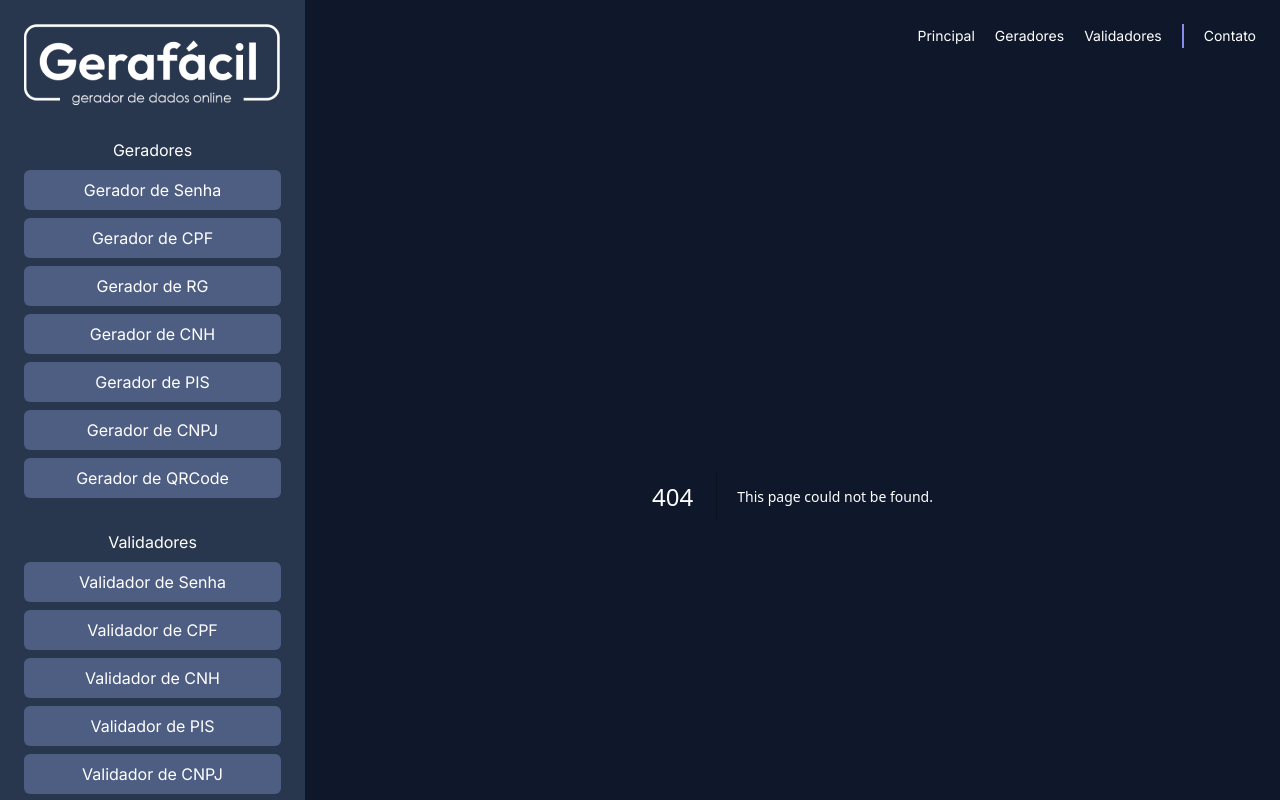
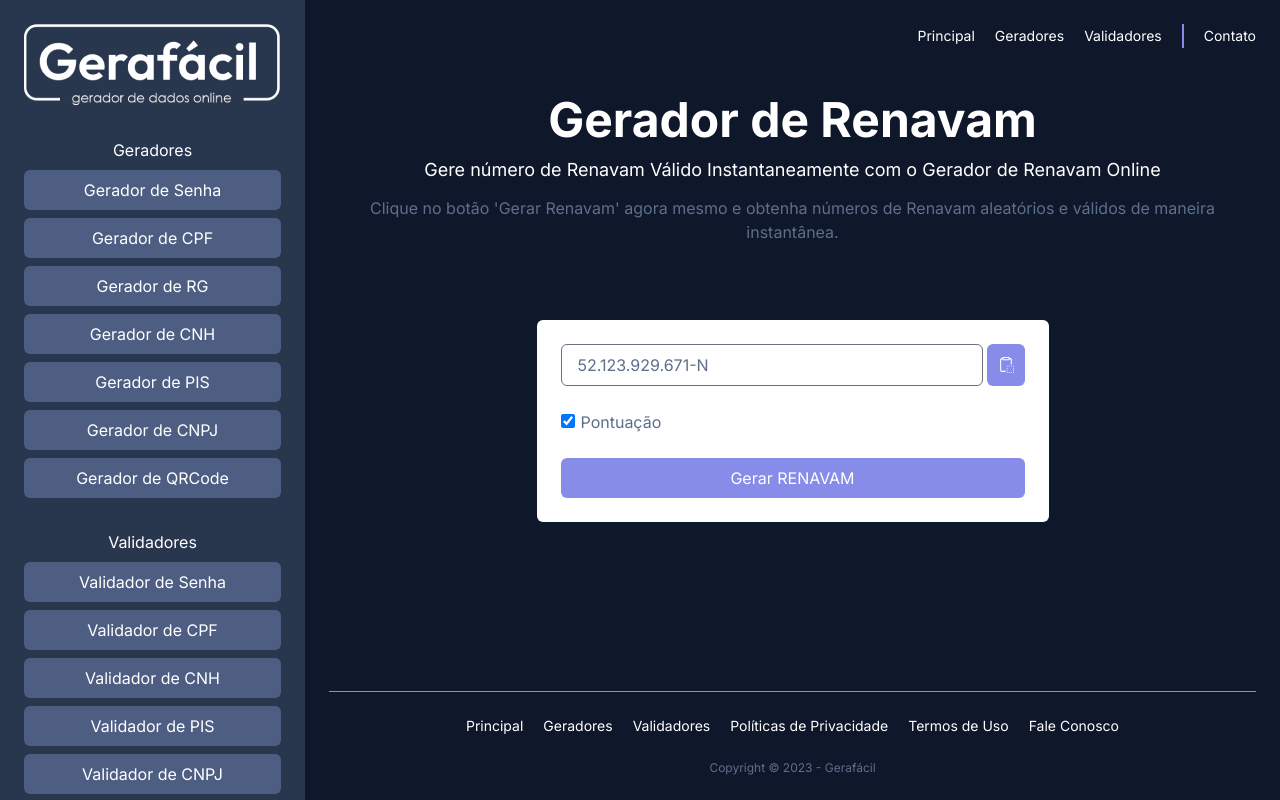
Before and after one commit to awa-minds/gera-facil, a Next.js app: page /geradores/gerador-renavam in a window 1280 px wide. Before the commit this address had no page. Built offline with nearby package versions, Linux system fonts and the light colour scheme.

Commit message:
feat: inclusão do gerador de renavam
inclusão do gerador de renavam

```diff
--- /dev/null
+++ b/src/app/geradores/gerador-renavam/RenavamGenerator.tsx
@@ -0,0 +1,119 @@
+'use client'
+
+import { useEffect, useState } from 'react'
+import { RxClipboardCopy } from 'react-icons/rx'
+
+export const RenavamGenerator = () => {
+  const [renavam, setRenavam] = useState('')
+  const [mask, setMask] = useState(true)
+
+  const generateRenavam = () => {
+    const renavamTemp = gerarNumerosRenavam()
+    formatRenavam(renavamTemp)
+  }
+
+  const formatRenavam = (value: string) => {
+    if (!mask) {
+      value = value.toString().replace(/\D/g, '')
+    } else {
+      value = value.toString()
+      value =
+        value.substring(0, 2) +
+        '.' +
+        value.substring(2, 5) +
+        '.' +
+        value.substring(5, 8) +
+        '.' +
+        value.substring(8, 11) +
+        '-' +
+        value.substring(11, 12)
+    }
+    setRenavam(value)
+  }
+
+  const gerarNumerosRenavam = () => {
+    let numeros = ''
+    for (let i = 0; i < 11; i++) {
+      numeros += Math.floor(Math.random() * 10)
+    }
+    const renavamDigitoVerificador = calculateRenavamDigit(numeros)
+    const renavamCompleto = numeros + renavamDigitoVerificador
+
+    return renavamCompleto
+  }
+
+  const calculateRenavamDigit = (value: string) => {
+    const weights = [3, 2, 9, 8, 7, 6, 5, 4, 3, 2]
+    let sum = 0
+
+    for (let i = 0; i < value.length; i++) {
+      sum += parseInt(value[i]) * weights[i]
+    }
+
+    const remainder = sum % 11
+    if (remainder === 0 || remainder === 1) {
+      return '0'
+    } else {
+      const digit = 11 - remainder
+      return digit.toString()
+    }
+  }
+
+  const handleCopyToClipboard = () => {
+    navigator.clipboard.writeText(renavam)
+  }
+
+  useEffect(() => {
+    if (renavam === '') {
+      generateRenavam()
+    } else {
+      formatRenavam(renavam)
+    }
+
+    // eslint-disable-next-line react-hooks/exhaustive-deps
+  }, [mask])
+
+  return (
+    <div>
+      <div className="m-auto flex min-w-[380px] max-w-lg flex-col gap-6 rounded-md bg-white p-6">
+        <div className="flex flex-col gap-3">
+          <div className="flex items-center justify-between gap-1">
+            <input
+              defaultValue={renavam}
+              className="w-full rounded-md border border-gray-500 px-4 py-2"
+            />
+
+            <div
+              className="flex h-[42px] w-[42px] cursor-pointer items-center justify-center rounded-md bg-awa-100"
+              onClick={handleCopyToClipboard}
+              title="Copiar RENAVAM"
+            >
+              <RxClipboardCopy color="white" />
+            </div>
+          </div>
+        </div>
+
+        <div className="text flex flex-col gap-3">
+          <div className="grid grid-cols-2">
+            <label className="flex cursor-pointer items-baseline space-x-1.5">
+              <input
+                type="checkbox"
+                className="form-checkbox h-3.5 w-3.5"
+                checked={mask}
+                onChange={() => setMask(!mask)}
+              />
+              <span>Pontuação</span>
+            </label>
+          </div>
+        </div>
+
+        <button
+          className="rounded-md bg-awa-100 px-6 py-2 text-white transition-colors hover:bg-awa-300"
+          onClick={generateRenavam}
+        >
+          Gerar RENAVAM
+        </button>
+      </div>
+    </div>
+  )
+}
--- /dev/null
+++ b/src/app/geradores/gerador-renavam/page.tsx
@@ -0,0 +1,29 @@
+/* eslint-disable react/no-unescaped-entities */
+import { RenavamGenerator } from './RenavamGenerator'
+import Page from '@/components/Page'
+
+export const metadata = {
+  title: 'Gerador de Renavam Online | GeraFácil',
+  description:
+    'Obtenha um número de Renavam válido de forma rápida e fácil com o nosso gerador de Renavam válido do GeraFácil. Gere o seu Renavam com segurança e confiança.',
+  keywords:
+    'gerador de renavam, gerador de Renavam online, Renavam válido, número de renavam, GeraFácil, ferramenta online, gerador de dados, gerador de dados online, gerador de renavam com dados, gerador e validador de renavam, geradores de renavam, renavam gerador online',
+  robots: 'index, follow',
+  author: 'GeraFácil',
+  canonical: 'https://www.gerafacil.com.br/geradores/gerador-renavam',
+}
+
+export default function GeradorDeRenavamPage() {
+  return (
+    <Page
+      title="Gerador de Renavam"
+      subtitle="Gere número de Renavam Válido Instantaneamente com o Gerador de Renavam Online"
+      description="Clique no botão 'Gerar Renavam' agora mesmo e obtenha números de Renavam
+        aleatórios e válidos de maneira instantânea."
+    >
+      <div className="page-content">
+        <RenavamGenerator />
+      </div>
+    </Page>
+  )
+}
```
